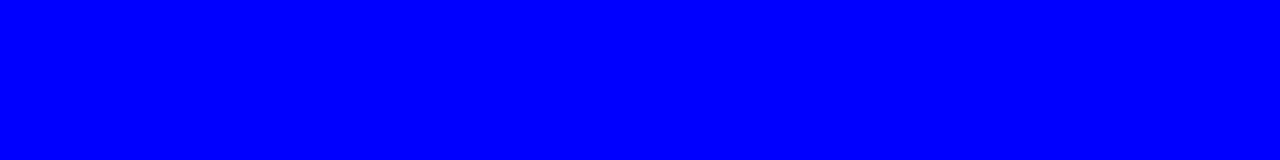
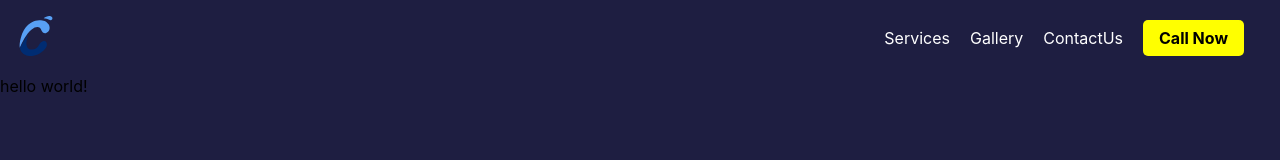
Before and after one commit to CozumelPools/CozumelPools, a plain HTML site: page index.html in a window 1280 px wide. Drawn offline with Linux system fonts and the light colour scheme.

Commit message:
Navegator

```diff
--- a/index.html
+++ b/index.html
@@ -4,23 +4,39 @@
         <meta charset="UTF-8">
         <meta name="viewport" content="width=device-width, initial-scale=1.0">
         <link rel="stylesheet" href="styles.css">
-        <title>Document</title>
+        <title>Cozumel Pools (Official Page)</title>
     </head>
 
 <body>
-    <section>
+    <!-- navegation section -->
+<header class="header">
+        <a class="logo" href="/">
+            <img class="logo header" src="assets/logo/logo-compact.svg">
+        </a>
+    <nav>
+        <ul>
+            <li><a href="/services">Services</a>
+            <li><a href="/gallery">Gallery</a>
+            <li><a href="/contact-us">ContactUs</a>
+            <li class="cta__call"><a href="tel:55555555">Call Now</a>
+        </ul>
+    </nav>
+</header>
+    <!-- HeroShot section -->
+<section id="heroShot">
+    <div>
+        <pre><code>hello world!</code></pre>
+    </div>
+    <!-- Explorer section -->
+</section>
 
-    </section>
-    <section>
+<section>
 
-    </section>
-    <section>
+</section>
+<section>
 
-    </section>
-    <section>
+</section>
 
-    </section>
-
-    <script src="/app.js"></script>
+<script src="/app.js"></script>
 </body>
 </html>
--- a/styles.css
+++ b/styles.css
@@ -1,3 +1,52 @@
+* {
+    margin: 0;
+    padding: 0;
+    box-sizing: border-box;
+    font-family: -apple-system, BlinkMacSystemFont, 'Segoe UI', Roboto, Oxygen, Ubuntu, Cantarell, 'Open Sans', 'Helvetica Neue', sans-serif;
+}
+
 body {
-    background: blue;
+    margin: 0;
+    background: rgb(30, 30, 65);
 }
+
+header {
+    padding: 1rem;
+    display: flex;
+    justify-content: space-between;
+    align-items: center;
+}
+
+.logo {
+    width: 40px;
+}
+
+nav ul {
+    list-style: none;
+    display: flex;
+    align-items: center;
+}
+
+nav li {
+    margin-right: 20px;
+}
+
+nav a {
+    text-decoration: none;
+    color: white;
+}
+
+.cta__call {
+    padding: 8px 16px;
+    background-color: yellow;
+    border-radius: 5px;
+}
+
+.cta__call:hover {
+    background-color: orangered;
+}
+
+.cta__call a {
+    color: black;
+    font-weight: 700;
+}
```
Also changed, not shown: contact-us/index.html (added, +27 -0 lines), gallery/index.html (added, +27 -0 lines), services/index.html (added, +27 -0 lines), assets/logo/logo-compact.svg (added).
